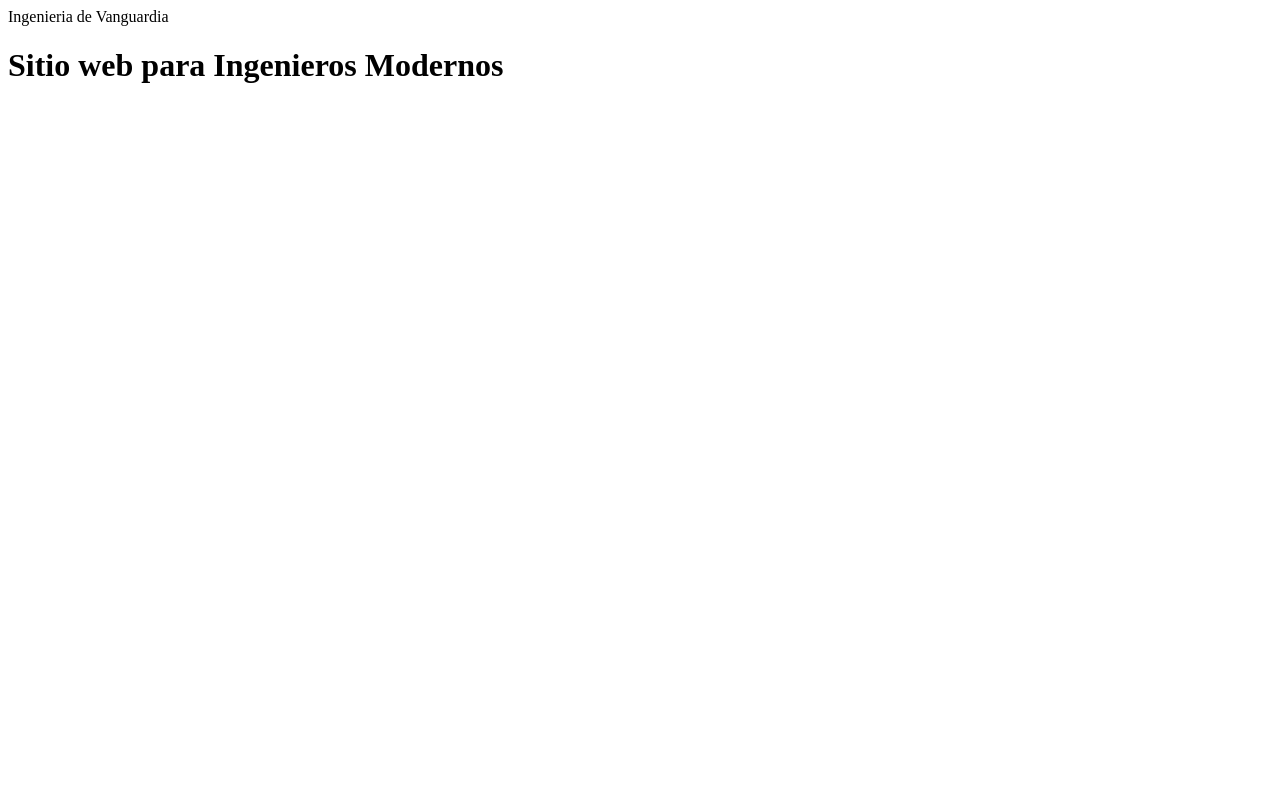
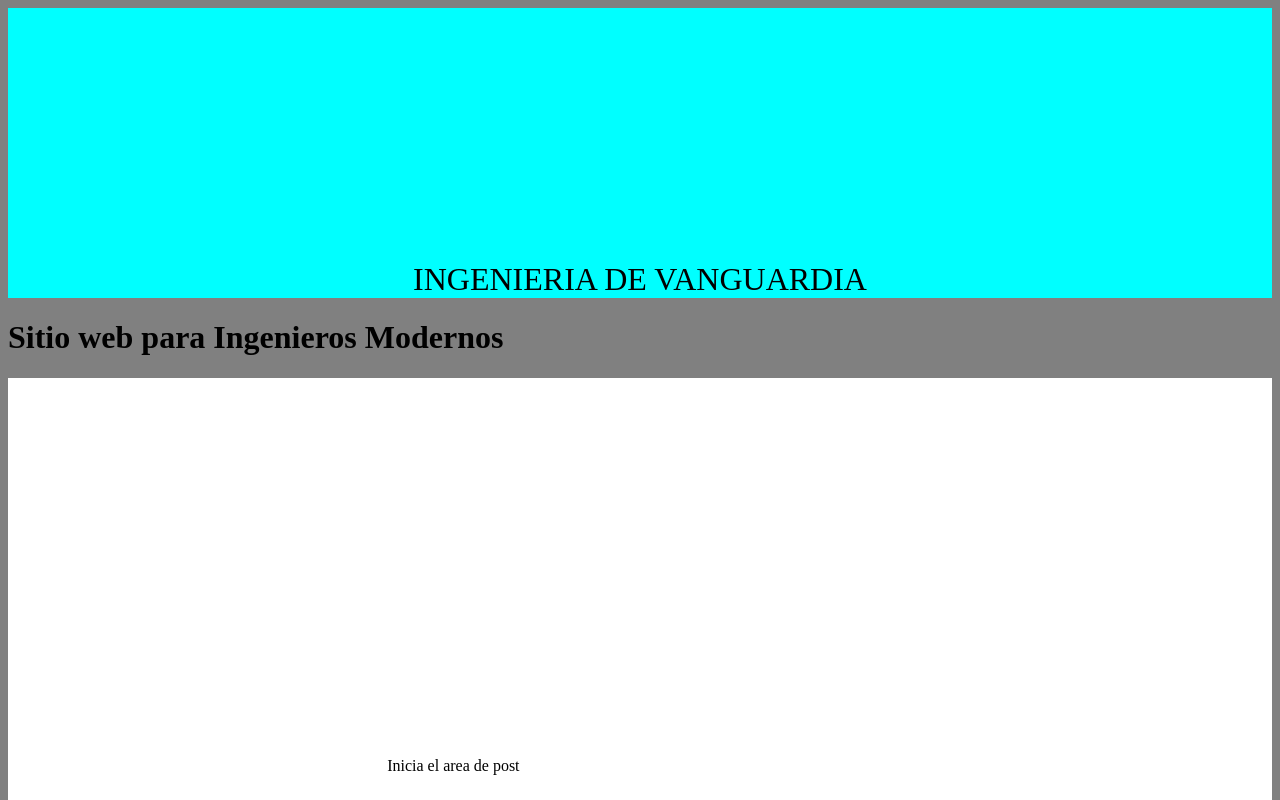
Before and after one commit to Bigmaster5000/Website-engineer, a plain HTML site: page index.html in a window 1280 px wide. Shown: the top 800 px of the page. Drawn offline with Linux system fonts and the light colour scheme.

Commit message:
Estilos incorporados
Se añadio el archivo estilo, y se ingreso algunas estructuras dentro del index

```diff
--- /dev/null
+++ b/css/estilos.css
@@ -0,0 +1,20 @@
+header{
+    background-color: aqua;
+    padding-top: 20%;
+    text-align: center;
+    font-size: 2rem;
+    text-transform: uppercase;
+}
+body{
+    background-color: gray;
+    padding-bottom: 20%;
+
+}
+section{
+    background-color: white;
+    padding: 30%;
+}
+footer{
+    background-color: orangered;
+    padding: 20%;
+}
--- a/index.html
+++ b/index.html
@@ -4,10 +4,15 @@
     <meta charset="UTF-8">
     <meta name="viewport" content="width=device-width, initial-scale=1.0">
     <meta http-equiv="X-UA-Compatible" content="ie=edge">
+    <link rel="stylesheet" href="css/estilos.css">
     <title>Sitio Web Ingenieria</title>
 </head>
 <body>
     <header>Ingenieria de Vanguardia</header>
+
     <h1>Sitio web para Ingenieros Modernos</h1>
+    <section>Inicia el area de post</section>
+
+    <footer>Derechos Reservados</footer>
 </body>
 </html>
```
